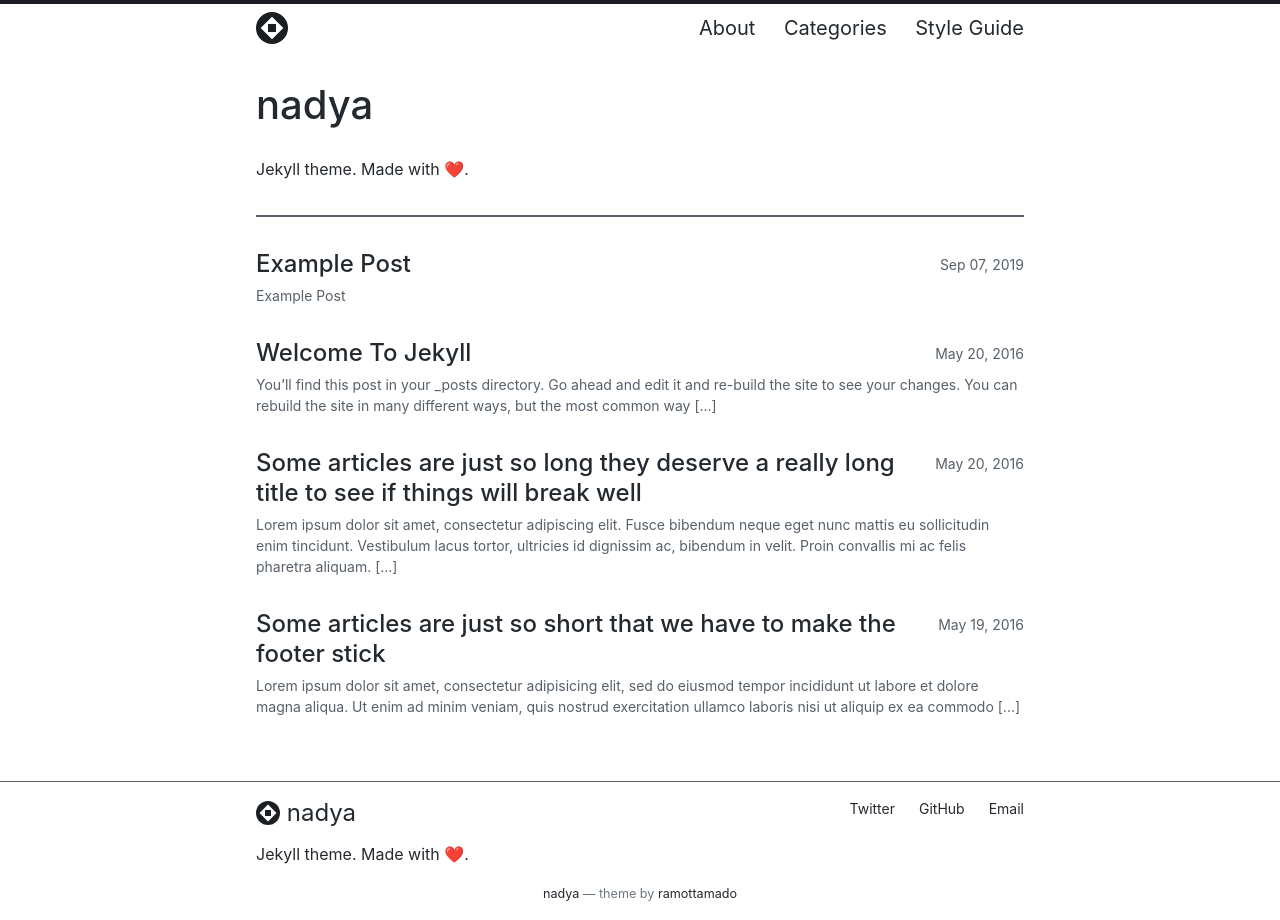
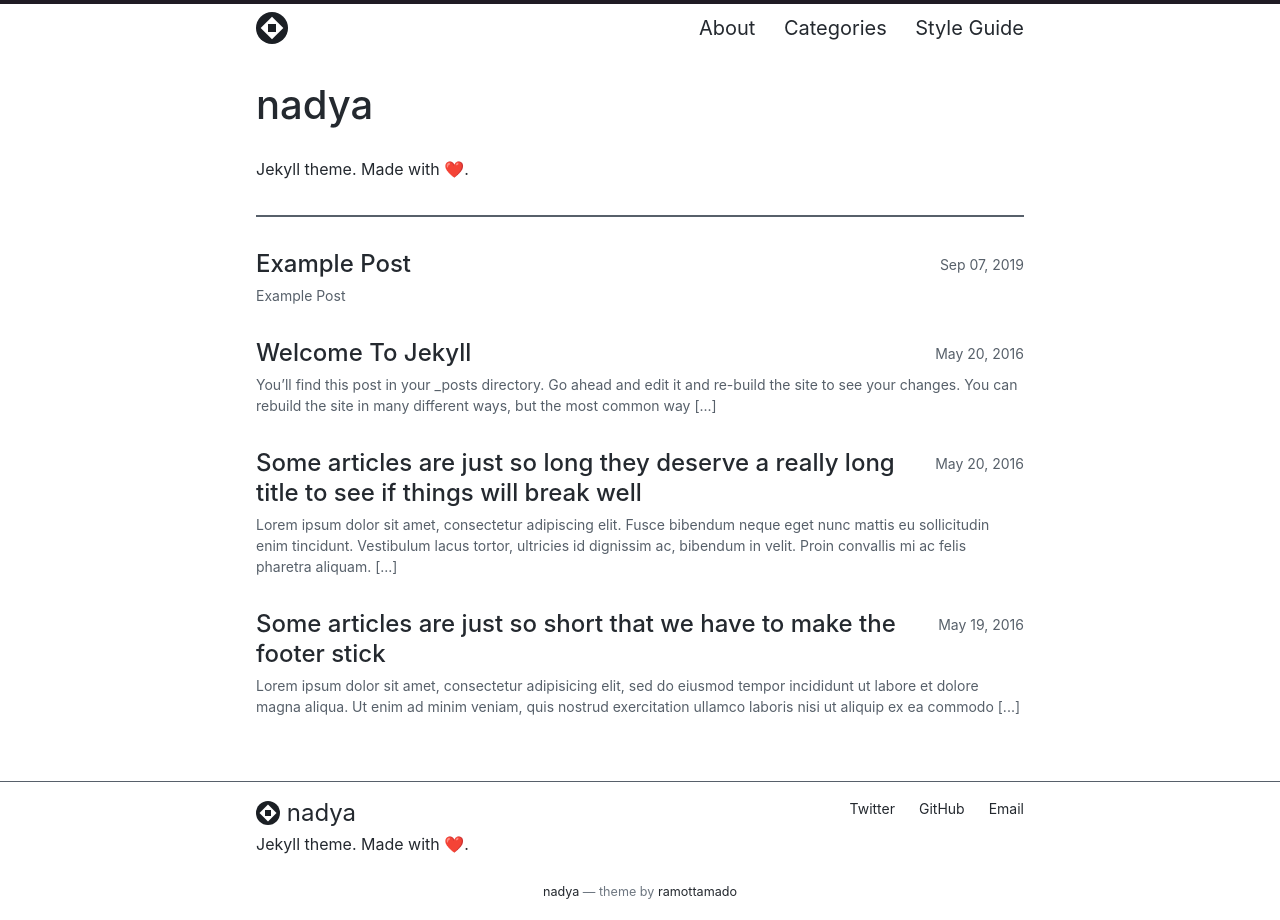
Before and after one commit to ramottamado/nadya, a Jekyll site: the page built from index.md, in a window 1280 px wide. Built offline with Jekyll 4.4.1, drawn with Linux system fonts in a browser that asks for light colours.

Commit message:
Typography and spacing on footer

```diff
--- a/_includes/footer.html
+++ b/_includes/footer.html
@@ -1,8 +1,8 @@
 <footer class="site-footer">
   <section class="wrapper">
     <div class="footer-col-wrapper">
-      <div class="footer-col footer-col-wrapper footer-col-no-margin">
-        <div class="footer-col footer-col-50">
+      <nav class="footer-col footer-col-wrapper footer-col-no-margin">
+        <div class="footer-col-logo footer-col footer-col-50">
           <h1 class="footer-logo">
             {%- if site.logo %}
             <img alt="logo" class="footer-logo-image" src="{{ site.logo | relative_url }}" />
@@ -66,7 +66,7 @@
           {%- endif %}
           {%- endif %}
         </ul>
-      </div>
+      </nav>
       {%- include custom-footer.html %}
       {%- if site.nadya.attribution %}
       <div class="footer-col footer-col-100 footer-col-center footer-col-attribution">
--- a/_sass/_layout.scss
+++ b/_sass/_layout.scss
@@ -209,7 +209,7 @@
 
   .footer-logo {
     font-size: var(--typography-font-size-4);
-    margin-bottom: var(--typography-font-size-1) !important;
+    margin-bottom: var(--spacing-spacer-1) !important;
 
     >.footer-logo-image {
       height: 1em;
@@ -230,9 +230,10 @@
 
   ul.social-list-horiz {
     display: inline;
+    text-align: center;
     margin-left: 0;
     margin-right: 0;
-    font-size: 1em;
+    font-size: var(--typography-font-size-1);
     list-style: none;
 
     >li {
@@ -292,6 +293,10 @@
 .footer-col {
   margin-bottom: var(--spacing-spacer-3);
   width: 100%;
+}
+
+.footer-col-logo {
+  margin-bottom: var(--spacing-spacer-4);
 }
 
 .footer-col-no-margin {
```
